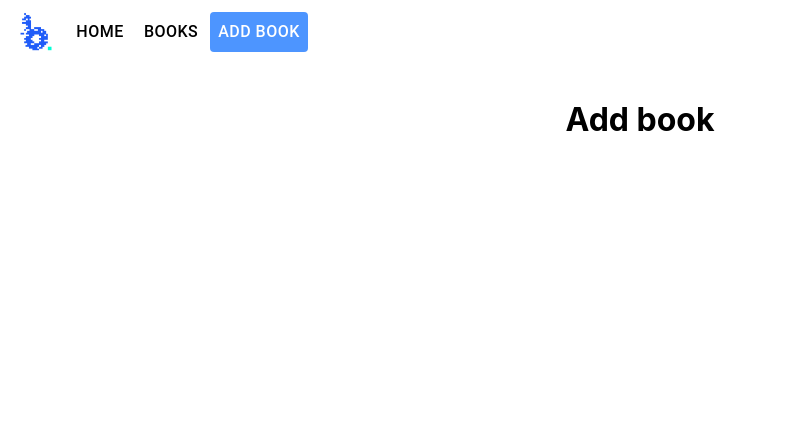
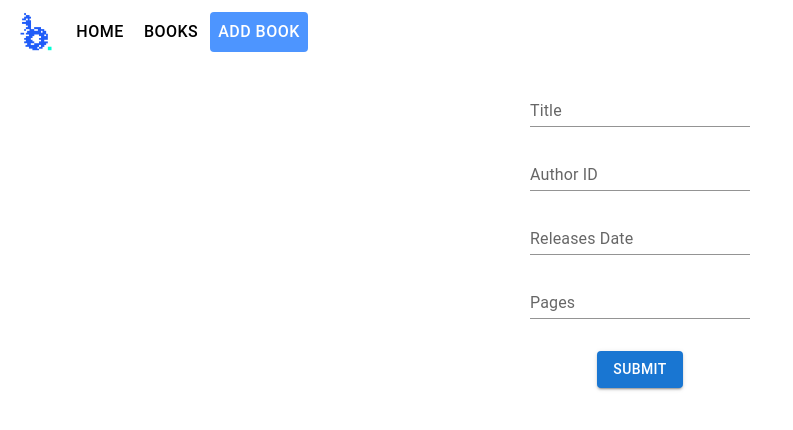
Before and after one commit to Michal-sw/bitByBitTask, a React (Create React App) app: page /books/add in a window 1280 px wide. Shown: the top 430 px of the page, without its empty margins (0-793 px from the left). Built offline with nearby package versions, Linux system fonts and the light colour scheme; no server answers.

Commit message:
Add add book view

```diff
--- a/src/App.tsx
+++ b/src/App.tsx
@@ -5,6 +5,8 @@ import { BooksProvider } from './core/providers/BooksContext';
 import Navbar from './components/navbar/Navbar';
 import BookList from './components/books/BooksList';
 import BookDetails from './components/books/BookDetails';
+import Header from './components/commons/Header';
+import AddBook from './components/books/AddBook';
 
 function App() {
 
@@ -16,7 +18,7 @@ function App() {
         <Routes>
           <Route path='/' element=
           {
-            <h1>Home</h1>
+            <Header>Home</Header>
           }/>
           <Route path='/books' element=
             {
@@ -28,7 +30,7 @@ function App() {
             }/>
           <Route path="/books/add" element=
             {
-              <h1>Add book</h1>
+              <AddBook/>
             }/>
         </Routes>
       </BrowserRouter>
--- /dev/null
+++ b/src/components/books/AddBook.tsx
@@ -0,0 +1,102 @@
+import useBooks from "../../core/providers/BooksContext";
+import { BookDT } from "../../core/types/BookDT";
+import { Box, Button } from "@mui/material";
+import { ErrorOption, useForm } from "react-hook-form";
+import FormInputText from "../commons/FormInputText";
+import { SyntheticEvent } from "react";
+import { useNavigate } from "react-router-dom";
+
+const AddBook = () => {
+    const { addBook } = useBooks();
+    const { handleSubmit, control, setError, formState: {errors}, clearErrors } = useForm();
+    const navigate = useNavigate();
+
+    const onAdd = (event: SyntheticEvent) => {
+        event.preventDefault();
+        submitData()
+            .then(() => {
+                clearErrors();
+            })
+            .catch((e) => null);
+    }
+
+
+    const submitData = handleSubmit(
+        (data) => {
+            addBook(data as BookDT);
+            navigate("/books");
+        },
+        (formErrors) => {
+            for (const name in formErrors) {
+                setError(name, {
+                    type: formErrors[name]?.type,
+                    message: formErrors[name]?.message
+                } as ErrorOption);
+            }
+            throw new Error("Validation error");
+        }
+    );
+
+    return (
+            <form onSubmit={onAdd}>
+                <Box id='book-detail-container'>
+
+                    <FormInputText
+                        name={"title"}
+                        control={control}
+                        label={"Title"}
+                        defaultValue={""}
+                        errors={errors}
+                        rules={{ required: "required", maxLength: {value: 6, message: "Length should be < 6"} }}
+                    />
+
+                    <FormInputText
+                        name={"author_id"}
+                        control={control}
+                        label={"Author ID"}
+                        defaultValue={""}
+                        errors={errors}
+                        rules={{
+                            required: "required",
+                            maxLength: {value: 2, message: "Provide number lower than 100"},
+                            pattern: {value: /^[1-9]$|^[1-9][0-9]$/, message: "Provide valid number"}
+                        }}
+                    />
+
+                    <FormInputText
+                        name={"releaseDate"}
+                        control={control}
+                        label={"Releases Date"}
+                        defaultValue={""}
+                        errors={errors}
+                        rules={{
+                            required: "required",
+                            pattern: {value: /^[1-2][0-9][0-9][0-9]$/, message: "Valid range: 1000 - 2999"}
+                        }}
+                    />
+
+                    <FormInputText
+                        name={"pages"}
+                        control={control}
+                        label={"Pages"}
+                        defaultValue={""}
+                        errors={errors}
+                        rules={{
+                            pattern: {value: /\d+/, message: "Digits only"}
+                        }}
+                    />
+
+                    <Button
+                        type="submit"
+                        variant="contained"
+                        sx={{mt: 2, alignSelf: 'center'}}
+                    >
+                        SUBMIT
+                    </Button>
+
+                </Box>
+            </form>
+    )
+}
+
+export default AddBook;
--- a/src/components/books/BookDetails.tsx
+++ b/src/components/books/BookDetails.tsx
@@ -14,8 +14,8 @@ const BookDetails = () => {
     const [book, setBook] = useState<BookDT|undefined>(undefined);
     const [isReadOnly, setIsReadOnly] = useState(true);
     const firstInput = useRef<any>(null);
+
     const { handleSubmit, control, setError, formState: {errors}, clearErrors } = useForm();
-
     useEffect(() => {
         setBook(books.find(b => b.id === Number(id)));
     // eslint-disable-next-line react-hooks/exhaustive-deps
--- a/src/core/providers/BooksContext.tsx
+++ b/src/core/providers/BooksContext.tsx
@@ -31,7 +31,10 @@ export function BooksProvider({ children }: {children: ReactElement }) {
     }, []);
 
     const addBook = useCallback((book: BookDT) => {
-        setBooks([...books, book]);
+        setBooks((prevBooks) => [...prevBooks, {
+            ...book,
+            id: Math.floor(Math.random() * 90 + 10)
+        }]);
     }, [])
 
     function editBook(newBook: BookDT) {
@@ -44,7 +47,14 @@ export function BooksProvider({ children }: {children: ReactElement }) {
                     .map(act => act.id === newBook.id ? newBook : act)
                 );
                 setEditCounter(editCounter+1)
-            }).catch(err => console.log(err));
+            }).catch(err => {
+                console.log(err);
+                console.log("API failed but book updated");
+                setBooks(books
+                    .map(act => act.id === newBook.id ? newBook : act)
+                );
+                setEditCounter(editCounter+1)
+            });
     }
 
     const deleteBook = useCallback((id: number) => {
```
Also changed, not shown: src/logo.svg (added).
